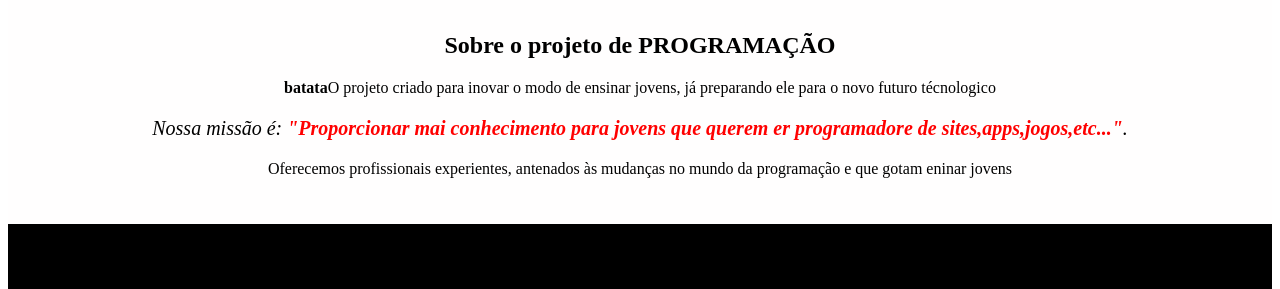
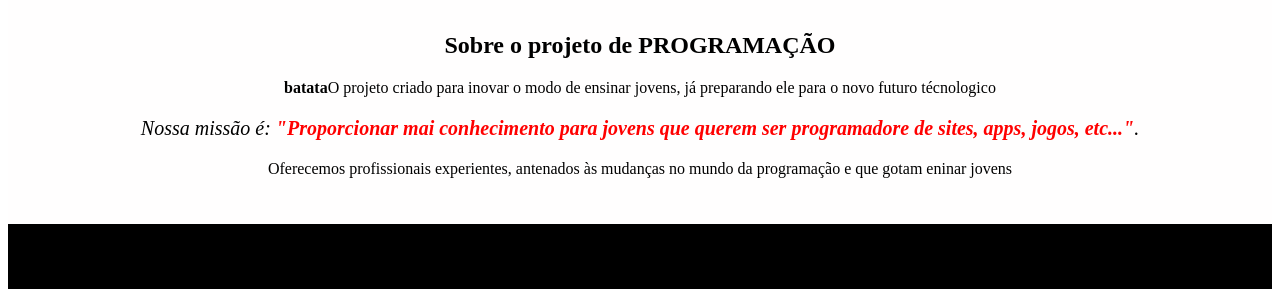
Before and after one commit to hendric122/projeto3trimestre, a plain HTML site: page index.html in a window 1280 px wide. Shown: the part 118-407 px from the top of the page. Drawn offline with Linux system fonts and the light colour scheme.

Commit message:
eros pt2

```diff
--- a/index.html
+++ b/index.html
@@ -16,7 +16,7 @@
 
 			<p> <strong>batata</strong>O projeto criado para inovar o modo de ensinar jovens, já preparando ele para o novo futuro técnologico </p>
 
-			<p id="missao"><em>Nossa missão é: <strong>"Proporcionar mai conhecimento para jovens que querem er programadore de sites,apps,jogos,etc..."</strong>.</em></p>
+			<p id="missao"><em>Nossa missão é: <strong>"Proporcionar mai conhecimento para jovens que querem ser programadore de sites, apps, jogos, etc..."</strong>.</em></p>
 
 			<p>Oferecemos profissionais experientes, antenados às mudanças no mundo da programação e que gotam  eninar jovens </p>
 		</div>
```
